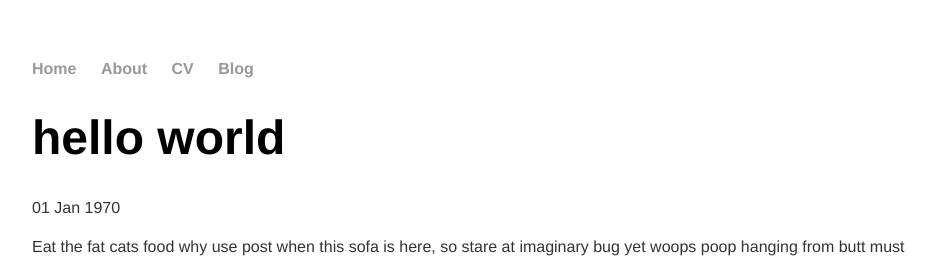
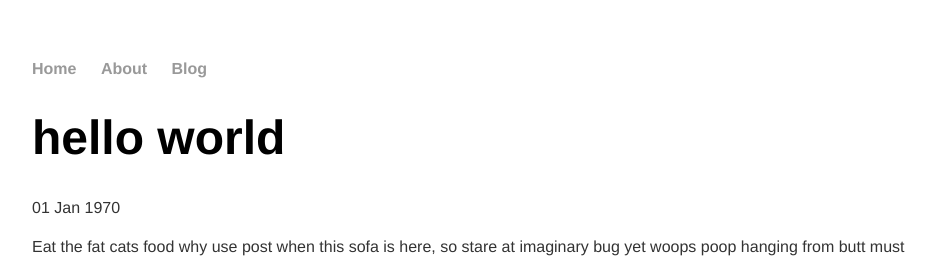
Before and after one commit to sarahseewhy/github-io-sandbox, a Jekyll site: the page built from _posts/1970-01-01-hello-world.md, in a window 1280 px wide. Shown: the top 258 px of the page, without its empty margins (160-1111 px from the left). Built offline with Jekyll 4.4.1, drawn with Linux system fonts in a browser that asks for light colours.

Commit message:
chore(cv): Remove CV section while it's blank.

```diff
--- a/_layouts/default.html
+++ b/_layouts/default.html
@@ -10,7 +10,6 @@
     <ul>
         <li><a href="/">Home</a></li>
         <li><a href="/about">About</a></li>
-        <li><a href="/cv">CV</a></li>
         <li><a href="/blog">Blog</a></li>
     </ul>
 </nav>
--- a/cv/index.html
+++ /dev/null
@@ -1,6 +0,0 @@
----
-layout: default
-title: cv
----
-<h1>{{ page.title }}</h1>
-<p>coming soon</p>
```
Also changed, not shown: _layouts/post.html (line endings or trailing spaces), about.md (line endings or trailing spaces).
